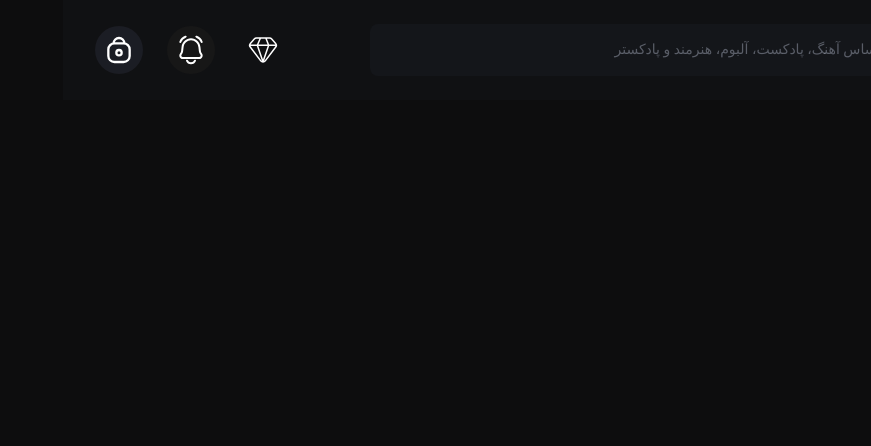
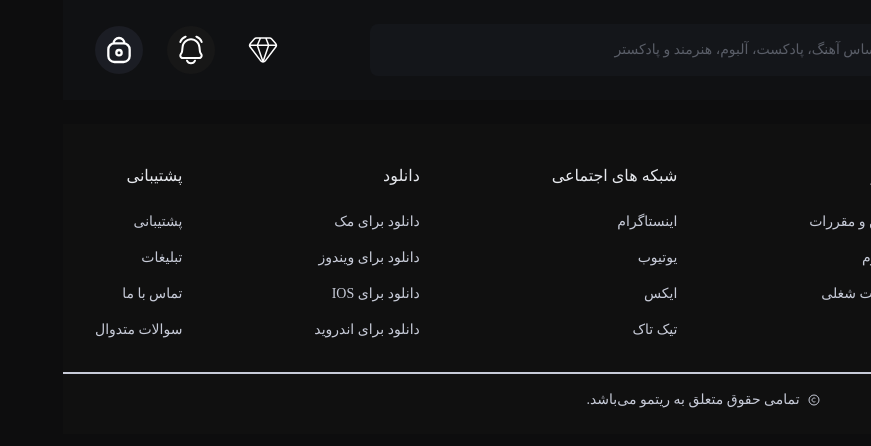
Before and after one commit to Amirmohamads1383/ritmo, a React (Vite) app: page / in a window 1280 px wide. Shown: the top 446 px of the page, without its empty margins (409-1280 px from the left). Built offline with nearby package versions, Linux system fonts and the light colour scheme; a web font is replaced by a local one.

Commit message:
Fix Footer Components

```diff
--- a/src/components/Footer/Footer.jsx
+++ b/src/components/Footer/Footer.jsx
@@ -1,7 +1,194 @@
-import React from 'react'
+import React from "react";
 
 export default function Footer() {
   return (
-    <div>Footer</div>
-  )
+    <footer className="pt-10 pb-6 bg-[#101010]">
+      <div className="container">
+        <div className="flex items-center justify-between">
+          <div className="flex flex-col items-center justify-center gap-4 w-1/6">
+            <img
+              className="w-full h-full"
+              src="/public/images/logo-bw.webp"
+              alt="Ritmo Logo"
+            />
+            <div className="flex items-center justify-center gap-6 px-2 py-3.5">
+              <a href="#">
+                <svg
+                  xmlns="http://www.w3.org/2000/svg"
+                  width={20}
+                  height={20}
+                  viewBox="0 0 20 20"
+                  fill="none"
+                >
+                  <g clipPath="url(#a)">
+                    <path
+                      d="M10 0C4.477 0 0 4.477 0 10c0 4.69 3.229 8.625 7.584 9.706v-6.65H5.522V10h2.062V8.683c0-3.403 1.54-4.981 4.882-4.981.634 0 1.727.124 2.174.248v2.77a13 13 0 0 0-1.155-.037c-1.64 0-2.273.621-2.273 2.236V10h3.266l-.56 3.056h-2.706v6.87A9.997 9.997 0 0 0 20 10c0-5.523-4.477-10-10-10"
+                      fill="#fff"
+                    />
+                  </g>
+                  <defs>
+                    <clipPath id="a">
+                      <path fill="#fff" d="M0 0h20v20H0z" />
+                    </clipPath>
+                  </defs>
+                </svg>
+              </a>
+              <a href="#">
+                <svg
+                  xmlns="http://www.w3.org/2000/svg"
+                  width={20}
+                  height={20}
+                  viewBox="0 0 20 20"
+                  fill="none"
+                >
+                  <path
+                    d="M15.272 1.587h2.81l-6.14 7.02 7.224 9.551H13.51l-4.431-5.793-5.07 5.793H1.195l6.57-7.508L.832 1.587h5.8l4.006 5.295zm-.987 14.889h1.558L5.788 3.18H4.116z"
+                    fill="#fff"
+                  />
+                </svg>
+              </a>
+              <a href="#">
+                <svg
+                  xmlns="http://www.w3.org/2000/svg"
+                  width={20}
+                  height={20}
+                  viewBox="0 0 20 20"
+                  fill="none"
+                >
+                  <g clipPath="url(#a)">
+                    <path
+                      d="M14.227 0h-3.37v13.623c0 1.623-1.297 2.957-2.91 2.957s-2.91-1.334-2.91-2.957c0-1.594 1.268-2.898 2.824-2.956v-3.42c-3.428.057-6.194 2.869-6.194 6.376C1.667 17.16 4.49 20 7.976 20s6.309-2.87 6.309-6.377V6.638a7.8 7.8 0 0 0 4.465 1.507v-3.42C16.215 4.638 14.227 2.55 14.227 0"
+                      fill="#fff"
+                    />
+                  </g>
+                  <defs>
+                    <clipPath id="a">
+                      <path fill="#fff" d="M0 0h20v20H0z" />
+                    </clipPath>
+                  </defs>
+                </svg>
+              </a>
+              <a href="#">
+                <svg
+                  xmlns="http://www.w3.org/2000/svg"
+                  width={20}
+                  height={20}
+                  viewBox="0 0 20 20"
+                  fill="none"
+                >
+                  <g clipPath="url(#a)" fill="#fff">
+                    <g clipPath="url(#b)">
+                      <path d="M10 1.8c2.672 0 2.988.012 4.04.06.976.042 1.503.206 1.855.343.464.18.8.399 1.148.746.352.352.566.684.746 1.149.137.351.3.882.344 1.855.047 1.055.058 1.371.058 4.04 0 2.671-.011 2.987-.058 4.038-.043.977-.207 1.504-.344 1.856-.18.465-.398.8-.746 1.148a3.1 3.1 0 0 1-1.148.746c-.352.137-.883.301-1.856.344-1.055.047-1.371.059-4.039.059-2.672 0-2.988-.012-4.04-.059-.976-.043-1.503-.207-1.855-.344a3.1 3.1 0 0 1-1.148-.746 3.1 3.1 0 0 1-.746-1.148c-.137-.352-.3-.883-.344-1.856-.047-1.054-.058-1.37-.058-4.039 0-2.672.011-2.988.058-4.039.043-.976.207-1.504.344-1.855.18-.465.398-.801.746-1.149a3.1 3.1 0 0 1 1.148-.746c.352-.137.883-.3 1.856-.344 1.05-.046 1.367-.058 4.039-.058M10 0C7.285 0 6.945.012 5.879.059 4.816.105 4.086.277 3.453.523A4.9 4.9 0 0 0 1.68 1.68 4.9 4.9 0 0 0 .523 3.45C.277 4.085.105 4.811.06 5.874.012 6.945 0 7.285 0 10s.012 3.055.059 4.121c.046 1.063.218 1.793.464 2.426.258.66.598 1.219 1.157 1.773a4.9 4.9 0 0 0 1.77 1.153c.636.246 1.362.418 2.425.465 1.066.046 1.406.058 4.121.058s3.055-.012 4.121-.058c1.063-.047 1.793-.22 2.426-.465a4.9 4.9 0 0 0 1.77-1.153 4.9 4.9 0 0 0 1.152-1.77c.246-.636.418-1.363.465-2.425.047-1.066.058-1.406.058-4.121s-.011-3.055-.058-4.121c-.047-1.063-.22-1.793-.465-2.426A4.7 4.7 0 0 0 18.32 1.68 4.9 4.9 0 0 0 16.55.527C15.915.281 15.188.11 14.126.063 13.055.012 12.715 0 10 0" />
+                      <path d="M10 4.863A5.14 5.14 0 0 0 4.863 10a5.138 5.138 0 0 0 10.273 0c0-2.836-2.3-5.137-5.136-5.137m0 8.469a3.333 3.333 0 1 1 .001-6.665A3.333 3.333 0 0 1 10 13.332m6.54-8.672a1.2 1.2 0 1 1-2.4 0 1.2 1.2 0 0 1 2.4 0" />
+                    </g>
+                    <path d="M16.54 4.66a1.2 1.2 0 1 1-2.4 0 1.2 1.2 0 0 1 2.4 0" />
+                  </g>
+                  <defs>
+                    <clipPath id="a">
+                      <path fill="#fff" d="M0 0h20v20H0z" />
+                    </clipPath>
+                    <clipPath id="b">
+                      <path fill="#fff" d="M0 0h20v20H0z" />
+                    </clipPath>
+                  </defs>
+                </svg>
+              </a>
+            </div>
+          </div>
+          <div className="flex items-start justify-between w-4/6">
+            <div className="flex flex-col items-start gap-6">
+              <h4 className="font-Pelak-Bold text-Natural-100">ریتمو</h4>
+              <ul className="flex flex-col items-start gap-4 font-Pelak-Medium text-sm text-Natural-200">
+                <li>
+                  <a href="#">قوانین و مقررات</a>
+                </li>
+                <li>
+                  <a href="#">پریمیوم</a>
+                </li>
+                <li>
+                  <a href="#">موقیعت شغلی</a>
+                </li>
+              </ul>
+            </div>
+            <div className="flex flex-col items-start gap-6">
+              <h4 className="font-Pelak-Bold text-Natural-100">
+                شبکه های اجتماعی
+              </h4>
+              <ul className="flex flex-col items-start gap-4 font-Pelak-Medium text-sm text-Natural-200">
+                <li>
+                  <a href="#">اینستاگرام</a>
+                </li>
+                <li>
+                  <a href="#">یوتیوب</a>
+                </li>
+                <li>
+                  <a href="#">ایکس</a>
+                </li>
+                <li>
+                  <a href="#">تیک تاک</a>
+                </li>
+              </ul>
+            </div>
+            <div className="flex flex-col items-start gap-6">
+              <h4 className="font-Pelak-Bold text-Natural-100">دانلود</h4>
+              <ul className="flex flex-col items-start gap-4 font-Pelak-Medium text-sm text-Natural-200">
+                <li>
+                  <a href="#">دانلود برای مک</a>
+                </li>
+                <li>
+                  <a href="#">دانلود برای ویندوز</a>
+                </li>
+                <li>
+                  <a href="#">دانلود برای IOS</a>
+                </li>
+                <li>
+                  <a href="#">دانلود برای اندروید</a>
+                </li>
+              </ul>
+            </div>
+            <div className="flex flex-col items-start gap-6">
+              <h4 className="font-Pelak-Bold text-Natural-100">پشتیبانی</h4>
+              <ul className="flex flex-col items-start gap-4 font-Pelak-Medium text-sm text-Natural-200">
+                <li>
+                  <a href="#">پشتیبانی</a>
+                </li>
+                <li>
+                  <a href="#">تبلیغات</a>
+                </li>
+                <li>
+                  <a href="#">تماس با ما</a>
+                </li>
+                <li>
+                  <a href="#">سوالات متدوال</a>
+                </li>
+              </ul>
+            </div>
+          </div>
+        </div>
+      </div>
+      <div className="container-fluid mt-8">
+        <div className="border-t-2 border-t-Natural-200">
+          <div className="pt-4">
+            <p className="flex items-center justify-center gap-2 text-sm text-Natural-200">
+              <svg
+                xmlns="http://www.w3.org/2000/svg"
+                width={12}
+                height={12}
+                viewBox="0 0 12 12"
+                fill="none"
+              >
+                <path d="M1 6a5 5 0 1 1 10 0A5 5 0 0 1 1 6Z" stroke="#c7cbd8" />
+                <path
+                  d="M7 7.834A2.3 2.3 0 0 1 6.143 8C4.959 8 4 7.105 4 6s.96-2 2.143-2c.305 0 .595.06.857.166"
+                  stroke="#c7cbd8"
+                  strokeLinecap="round"
+                />
+              </svg>
+              تمامی حقوق متعلق به ریتمو می‌باشد.
+            </p>
+          </div>
+        </div>
+      </div>
+    </footer>
+  );
 }
```
